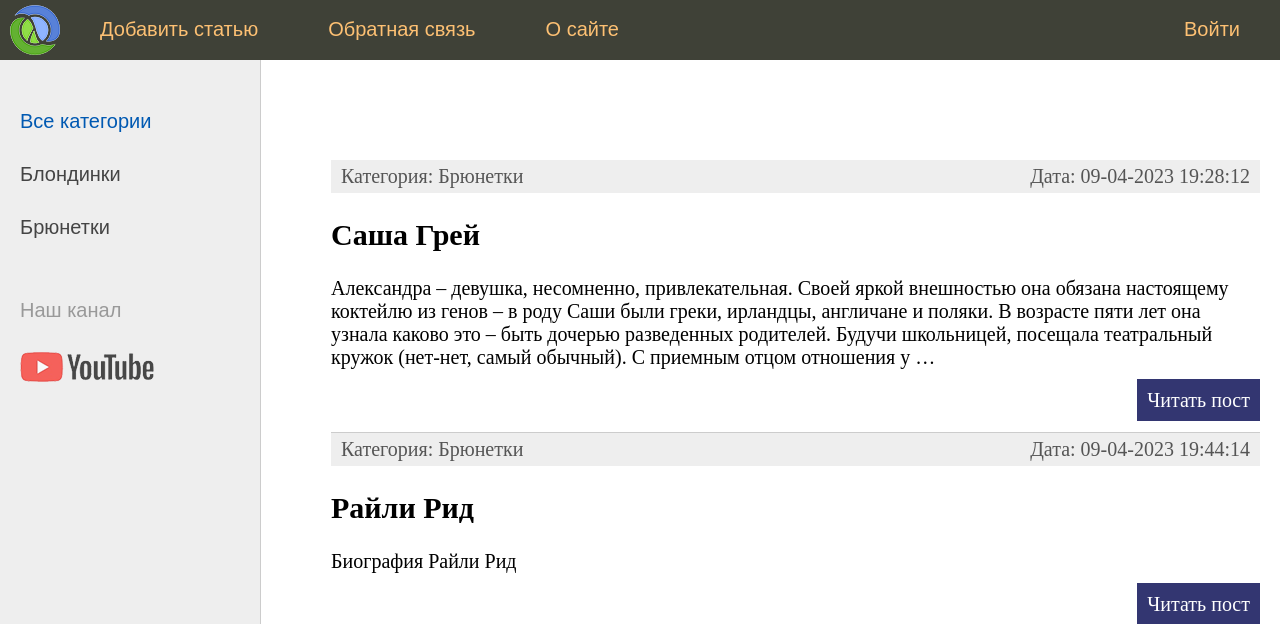
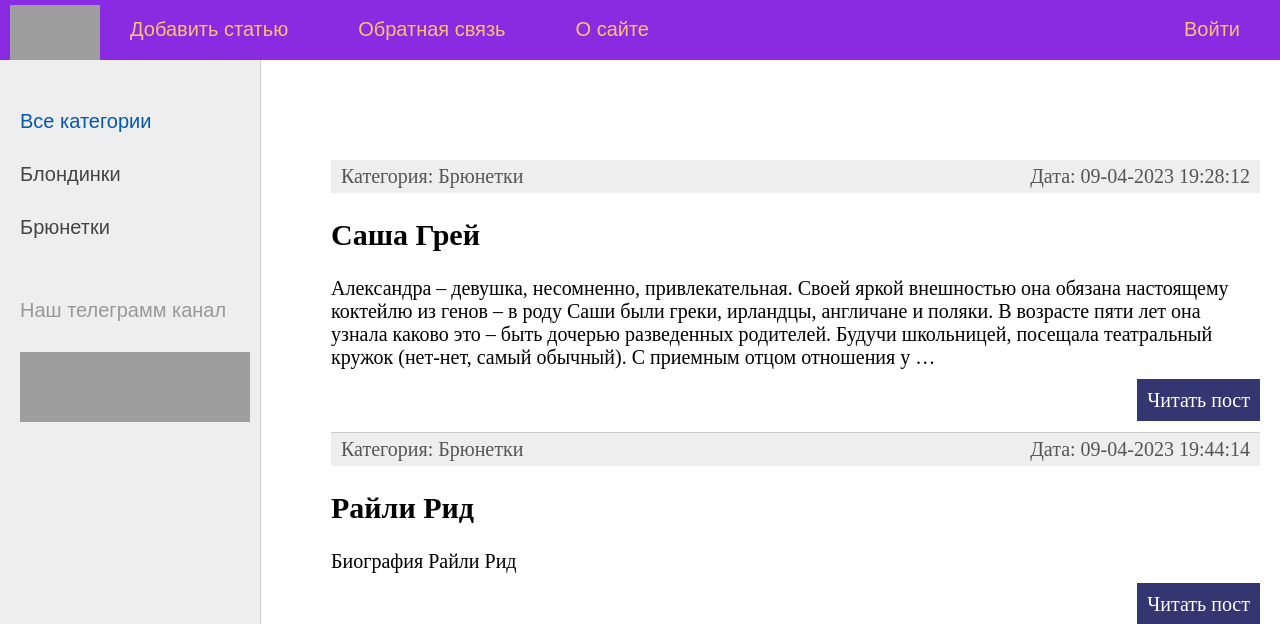
Before and after one commit to Alex1121211/WorkProject, a Django app: page / in a window 1280 px wide. Shown: the top 624 px of the page. Run offline with Django 4.2, Linux system fonts and the light colour scheme; data comes from the database, SQL or seed files in the repository; grey boxes are pictures that could not be loaded.

Commit message:
изменил ссылки

```diff
--- a/coolsite/women/static/women/css/style.css
+++ b/coolsite/women/static/women/css/style.css
@@ -76,14 +76,14 @@ ul.list-articles li {
 .clear {clear: both;}
 
 .header {
-	background: #3F4137;
+	background: #8A2BE2;
 	height: 60px;
 }
 
 .logo {
-	background: url('../images/logo.png') no-repeat 10px 5px;
-	width: 70px;
-	height: 60px;
+	background: url('../images/porn.jpg') no-repeat 10px 5px;
+	width: 100px;
+	height: 70px;
 }
 
 ul.mainmenu {
@@ -91,7 +91,7 @@ ul.mainmenu {
 	margin: 0;
 	padding: 0;
 	height: 60px;
-	color: #fdc073;
+	color: ##FFFFE0	;
 	font-size: 20px;
 	overflow: hidden;
 }
@@ -194,14 +194,11 @@ div.button {
 }
 .left-chapters ul li.share a.share-yt {
 	width: 100%;
-	height: 30px;
-	background: url('../images/share_yt.png') no-repeat 0 0
+	height: 70px;
+	background: url('../images/telegram.png') no-repeat 0 0
 }
-.left-chapters ul li.share a.share-yt:hover {
-	width: 100%;
-	height: 30px;
-	background: url('../images/share_yt.png') no-repeat 0 -30px
-}
+
+
 
 .content {
 	padding: 40px 20px 20px 40px;
--- a/coolsite/women/templates/women/base.html
+++ b/coolsite/women/templates/women/base.html
@@ -47,8 +47,8 @@
 	{% endif %}
 {% endfor %}
 		<li class="share">
-		<p>Наш канал</p>
-		<a class="share-yt" href="https://www.youtube.com/channel/UClJzWfGWuGJL2t-3dYKcHTA/playlists" target="_blank" rel="nofollow"></a>
+		<p>Наш  телеграмм канал</p>
+		<a class="share-yt"  href="https://t.me/+yvPYSUu-jB5jMDc0" target="_blank" rel="nofollow"></a>
 		</li>
 	</ul>
 </td>
```
Also changed, not shown: coolsite/women/static/women/images/btn_yt.png (deleted), coolsite/women/static/women/images/share_yt.png (deleted).
